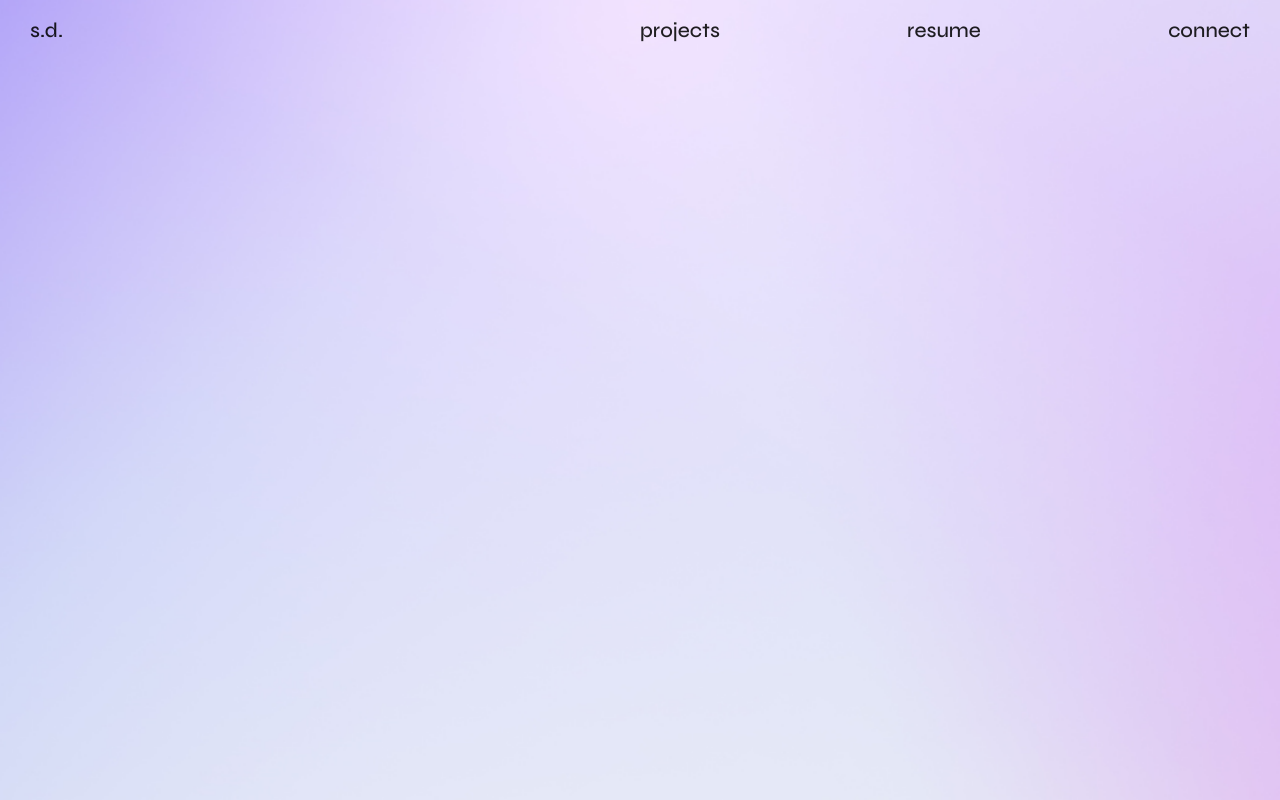
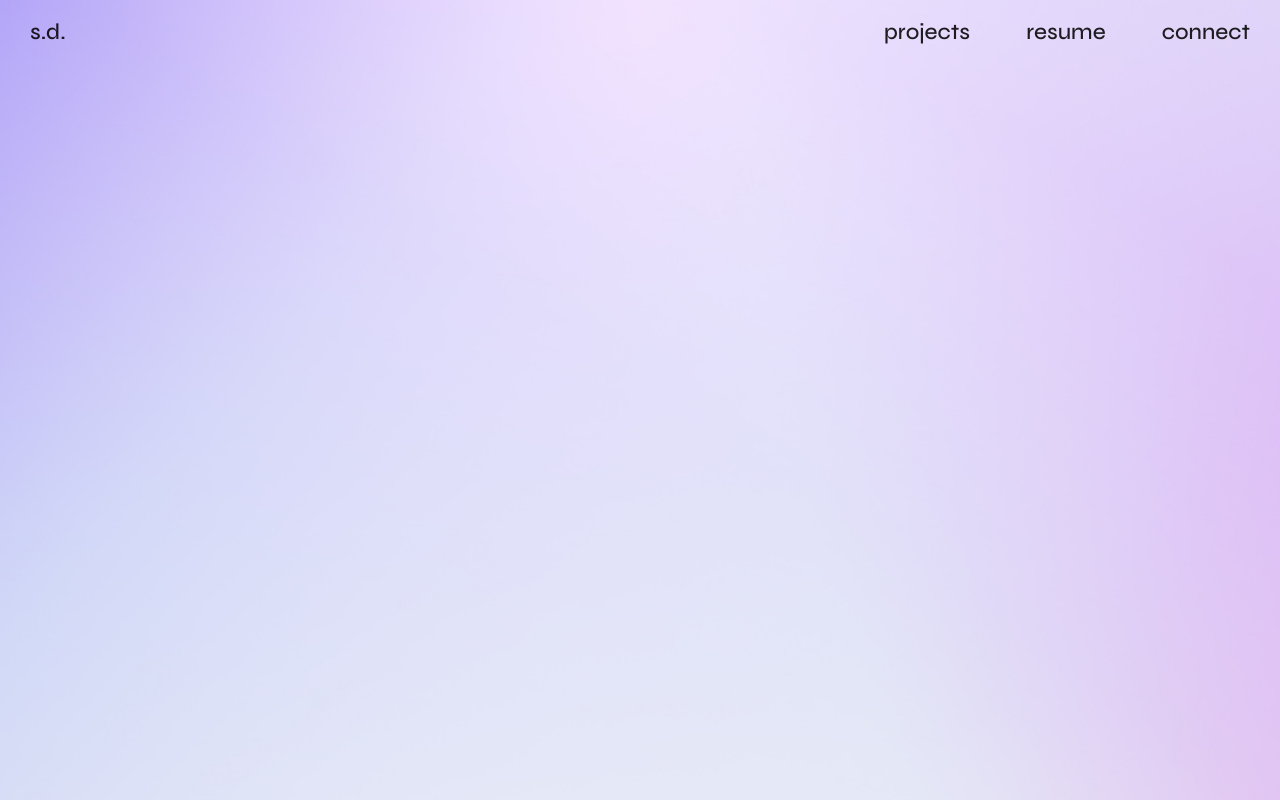
Before and after one commit to sheiladuong/portfolio-website, a React (Vite) app in the folder portfolio-website/: page / in a window 1280 px wide. Built offline with nearby package versions, Linux system fonts and the light colour scheme; a web font is replaced by a local one.

Commit message:
Modified navbar

```diff
--- a/portfolio-website/src/App.css
+++ b/portfolio-website/src/App.css
@@ -15,7 +15,7 @@
 .navbar a {
   color: rgba(0, 0, 0, 0.87);
   font-family: Syne, system-ui, Inter, Avenir, Helvetica, Arial, sans-serif;
-  font-size: 1.3rem;
+  font-size: 1.4rem;
   font-weight: 500;
   text-decoration: none;
   transition: color 0.25s, filter .25s;
@@ -26,7 +26,7 @@
 }
 
 .nav-links {
-  width: 50%;
+  width: 30%;
   display: flex;
   justify-content: space-between;
 }
--- a/portfolio-website/src/App.jsx
+++ b/portfolio-website/src/App.jsx
@@ -1,7 +1,11 @@
+import { useEffect } from 'react'
 import Navbar from './components/Navbar.jsx'
 import './App.css'
 
 function App() {
+  useEffect(() => {
+    document.title = "Portfolio | Sheila Duong"; // Change this to your desired title
+  }, []);
 
   return (
     <>
```
